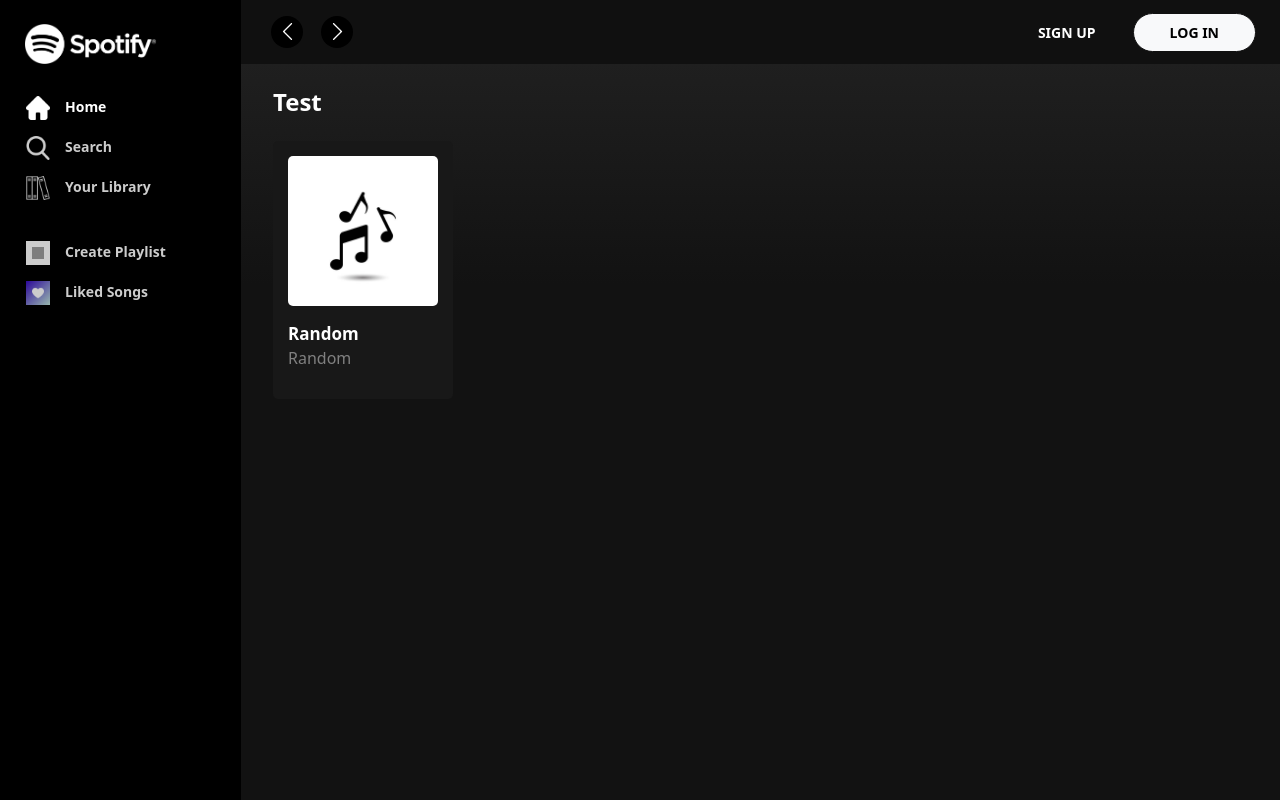
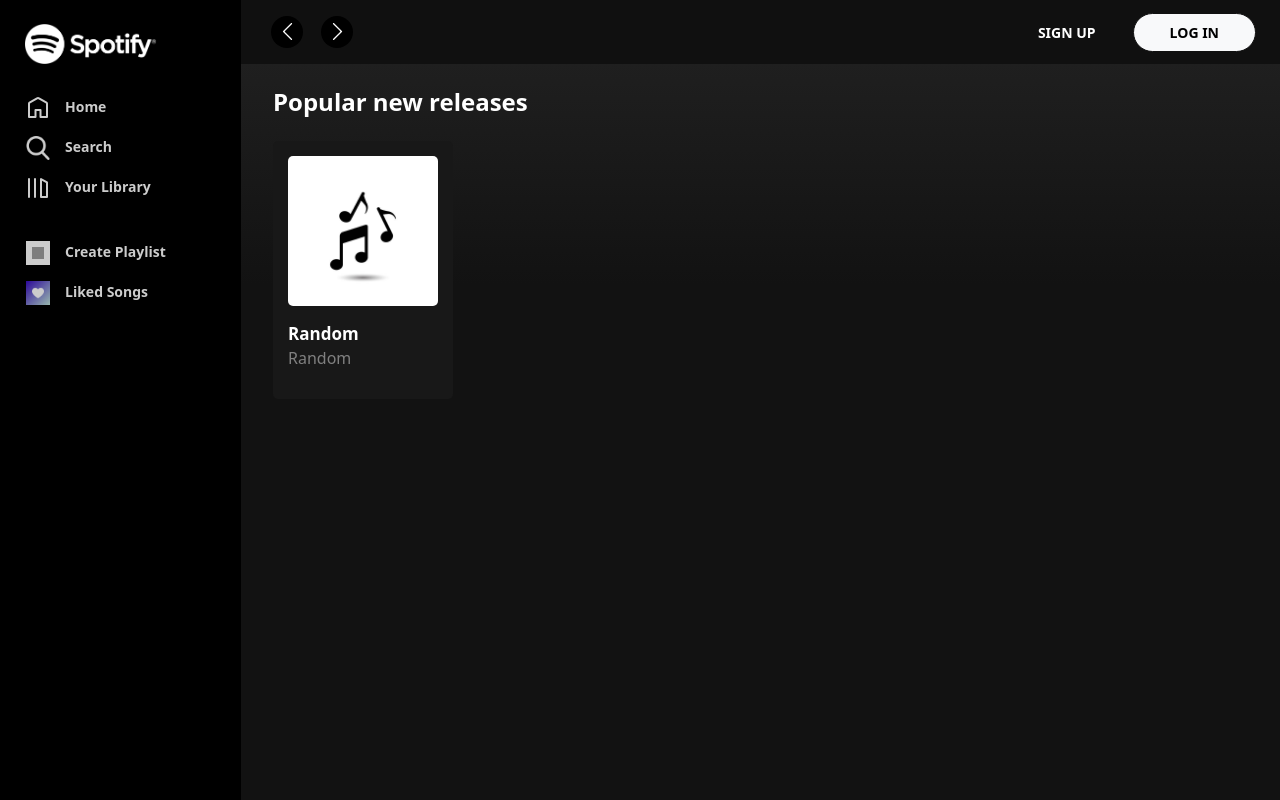
Before and after one commit to NaponTunglukmongkol/Testmock, a React (Create React App) app: page /genre/NMF-PopularNewReleases-page in a window 1280 px wide. Built offline with nearby package versions, Linux system fonts and the light colour scheme; grey boxes are pictures that could not be loaded.

Commit message:
create Search page and change side navbar icon

```diff
--- a/src/App.css
+++ b/src/App.css
@@ -157,11 +157,15 @@
 }
 .sidenav .nav-link.active{
   opacity: 100%;
+  color: white;
 }
 .sidenav .icon{
   height: 24px;
   width: 24px;
   margin-right: 15px;
+}
+svg.icon{
+  fill: white;
 }
 .sidenav p{
   margin: 0px;
@@ -189,3 +193,12 @@
   height: 40px;
   margin: 24px;
 }
+.search-active{
+  height: 10px;
+  width: 10px;
+  position: absolute;
+  background-color: white;
+  border-radius: 50%;
+  margin-top: 5px;
+  margin-left: 5px;
+}
--- a/src/component/SideNav.js
+++ b/src/component/SideNav.js
@@ -1,5 +1,6 @@
-import { useNavigate } from 'react-router-dom'
+import { NavLink, useLocation } from 'react-router-dom';
 import Home from '../resource/Home.png';
+import UnHome from '../resource/HomeNoFill.png';
 import Heart from '../resource/heart.png';
 import Book from '../resource/books.png';
 import Plus from '../resource/plus.png';
@@ -8,7 +9,9 @@ import { navbarCollapse } from '../function/function.js';
 import spotify from '../resource/SpotifyWithName.png';
 
 function UpperNav() {
-    let navigate = useNavigate();
+    const location = useLocation();
+    var isHomeActive = location.pathname == '/'? true : false;
+    var isSearchActive = location.pathname == '/search'? true : false;
 
     return (
         <nav className="black side">
@@ -22,20 +25,27 @@ function UpperNav() {
                 <div>
                     <ul className='sidenav'>
                         <li>
-                            <a className="nav-link active d-flex">
-                                <img className='icon' src={Home} />
+                            <NavLink
+                                to={`/`}
+                                className="nav-link home d-flex">
+                                    {isHomeActive?
+                                    <svg role="img" height="24" width="24" class="Svg-sc-1bi12j5-0 hDgDGI home-active-icon icon" viewBox="0 0 24 24"><path d="M13.5 1.515a3 3 0 00-3 0L3 5.845a2 2 0 00-1 1.732V21a1 1 0 001 1h6a1 1 0 001-1v-6h4v6a1 1 0 001 1h6a1 1 0 001-1V7.577a2 2 0 00-1-1.732l-7.5-4.33z"></path></svg> :
+                                    <svg role="img" height="24" width="24" class="Svg-sc-1bi12j5-0 hDgDGI home-icon icon" viewBox="0 0 24 24"><path d="M12.5 3.247a1 1 0 00-1 0L4 7.577V20h4.5v-6a1 1 0 011-1h5a1 1 0 011 1v6H20V7.577l-7.5-4.33zm-2-1.732a3 3 0 013 0l7.5 4.33a2 2 0 011 1.732V21a1 1 0 01-1 1h-6.5a1 1 0 01-1-1v-6h-3v6a1 1 0 01-1 1H3a1 1 0 01-1-1V7.577a2 2 0 011-1.732l7.5-4.33z"></path></svg>}
                                 <p>Home</p>
-                            </a>
+                            </NavLink>
+                        </li>
+                        <li>
+                            <NavLink
+                                to={`/search`}
+                                className="nav-link search d-flex">
+                                <img className='icon' src={Search} />
+                                {isSearchActive? <div className='search-active' />: ''}
+                                <p>Search</p>
+                            </NavLink>
                         </li>
                         <li>
                             <a className="nav-link d-flex">
-                                <img className='icon' src={Search} />
-                                <p>Search</p>
-                            </a>
-                        </li>
-                        <li>
-                            <a className="nav-link d-flex">
-                                <img className='icon' src={Book} />
+                            <svg role="img" height="24" width="24" class="Svg-sc-1bi12j5-0 hDgDGI collection-icon icon" viewBox="0 0 24 24"><path d="M14.5 2.134a1 1 0 011 0l6 3.464a1 1 0 01.5.866V21a1 1 0 01-1 1h-6a1 1 0 01-1-1V3a1 1 0 01.5-.866zM16 4.732V20h4V7.041l-4-2.309zM3 22a1 1 0 01-1-1V3a1 1 0 012 0v18a1 1 0 01-1 1zm6 0a1 1 0 01-1-1V3a1 1 0 012 0v18a1 1 0 01-1 1z"></path></svg>
                                 <p>Your Library</p>
                             </a>
                         </li>
--- a/src/css/home.css
+++ b/src/css/home.css
@@ -15,3 +15,11 @@
 .test{
     padding-top: 24px;
 }
+.link{
+    color: white;
+    text-decoration: none;
+}
+.link:hover{
+    color: white;
+    text-decoration: underline;
+}
--- a/src/data/category.js
+++ b/src/data/category.js
@@ -46,3 +46,8 @@ let category = [
 export function getCategory(){
     return category;
 }
+
+export function getCategoryName(string){
+    let cat = category.find((check) => check.genre == string)
+    return cat.title
+}
--- a/src/index.js
+++ b/src/index.js
@@ -5,12 +5,14 @@ import App from './App';
 import Error from './page/Error';
 import Home from './page/Home';
 import Genre from './page/Genre';
+import Search from './page/Search';
 import reportWebVitals from './reportWebVitals';
 import 'bootstrap';
 import 'bootstrap/dist/css/bootstrap.css';
 import 'bootstrap/dist/js/bootstrap.js';
 import 'bootstrap/dist/js/bootstrap.bundle.min';
 import { BrowserRouter, Routes, Route } from 'react-router-dom';
+
 
 ReactDOM.render(
   <BrowserRouter>
@@ -20,6 +22,7 @@ ReactDOM.render(
         index
         element={<Home />}/>
         <Route path='/genre/:genreId' element={<Genre />} />
+        <Route path='/search' element={<Search />} ></Route>
       </Route>
       <Route path='*' element={<Error />}/>
     </Routes>
--- a/src/page/Genre.js
+++ b/src/page/Genre.js
@@ -3,16 +3,18 @@ import '../css/genre.css';
 import Card from '../component/Card';
 import { getGenre } from '../data/genre'
 import { useParams } from 'react-router-dom';
+import { getCategoryName } from '../data/category';
 
 function Genre() {
   let params = useParams();
   let data = getGenre(params.genreId);
+  let title = getCategoryName(params.genreId);
 
   return (
     <div className="grey display fullscreen content">
       <div className='grey-gradient fullscreen test'>
         <div className='pad'>
-          <h4 className='title'>Test</h4>
+          <h4 className='title'>{title}</h4>
           <div className='card--placement'>
             {data.map((genre) => (
               <Card
--- a/src/page/Home.js
+++ b/src/page/Home.js
@@ -3,6 +3,7 @@ import '../css/home.css';
 import Card from '../component/Card.js';
 import { getCategory } from '../data/category.js';
 import { getGenre } from '../data/genre.js';
+import { NavLink } from 'react-router-dom';
 
 function Home() {
   let data = getCategory();
@@ -12,7 +13,13 @@ function Home() {
       <div className='grey-gradient fullscreen test'>
         {data.map((category) => (
           <div className='pad'>
-            <h4 className='title'>{category.title}</h4>
+            <h4 className='title'>
+              {category.genre != null? <NavLink
+              className='link'
+              to={`/genre/${category.genre}`}>
+                {category.title}
+              </NavLink> : category.title}
+            </h4>
             <div className='d-flex card-placement'>
               {getGenre(category.genre).map((genre) => (
                 <Card
--- /dev/null
+++ b/src/page/Search.js
@@ -0,0 +1,14 @@
+import '../css/font.css';
+import { NavLink } from 'react-router-dom';
+
+function Search() {
+  return (
+    <div className="grey display fullscreen content">
+      <div className='grey-gradient fullscreen test'>
+        <h4>Searching</h4>
+      </div>
+    </div>
+  );
+}
+
+export default Search;
```
Also changed, not shown: src/resource/HomeNoFill.png (added).
